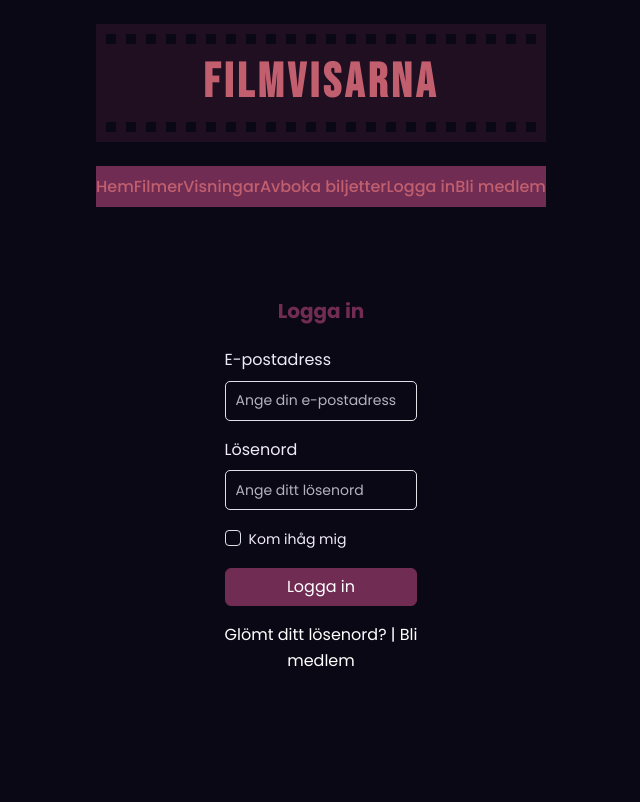
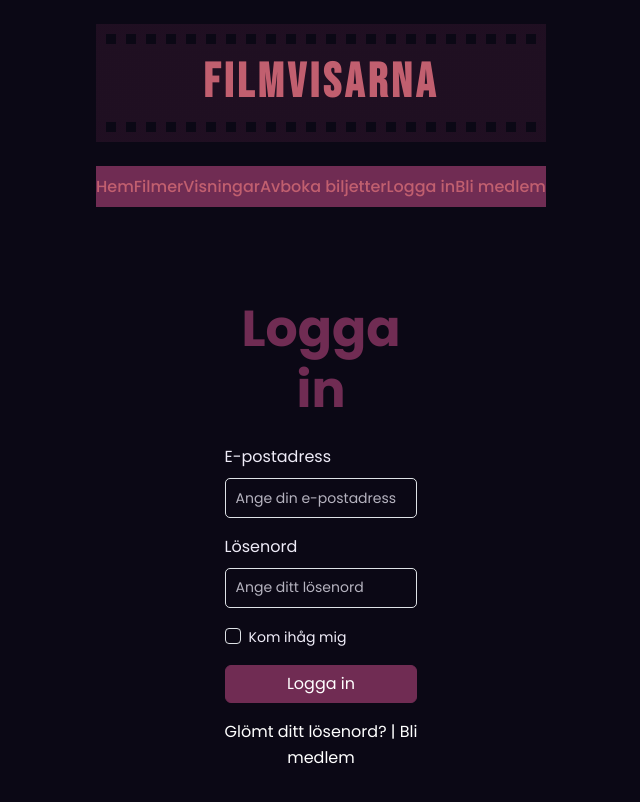
Before and after one commit to staraii/filmvisarna, a React (Vite) app: page /loggain in a window 1280 px wide. Shown: the top 802 px of the page, without its empty margins (319-959 px from the left). Built offline with nearby package versions, Linux system fonts and the light colour scheme.

Commit message:
Update
resize on bli medlem text

```diff
--- a/src/components/Login-pop-up/LoginMobile.css
+++ b/src/components/Login-pop-up/LoginMobile.css
@@ -5,10 +5,7 @@
   /* Ensures full width in smaller screens */
 }
 
-h2 {
-  font-size: 20px;
-  /* Same font size for both 576px and 767px */
-}
+
 
 /* Style for links */
 .login-link {
@@ -58,6 +55,10 @@ button.btn-md {
     flex-wrap: nowrap;
     /* Prevent line breaks */
   }
+    h2 {
+      font-size: 20px;
+      /* Same font size for both 576px and 767px */
+    }
 }
 
 /* Special adjustments between 576px and 767px */
```
